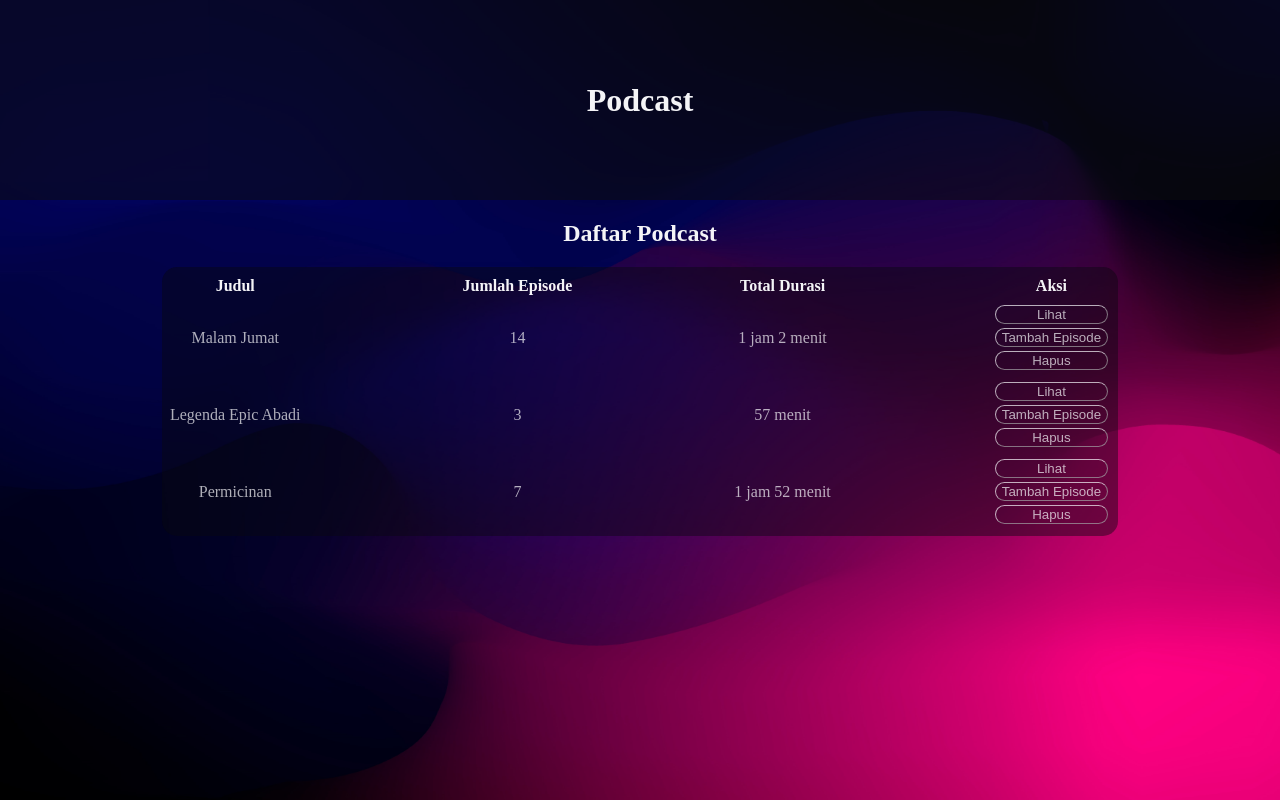
After one commit to F09-Basdat-TK3/TK3-Marmut, a Django app: template fitur_biru/templates/podcast-list.html in a window 1280 px wide. The commit adds this page. Run offline with Django 3.2, Linux system fonts and the light colour scheme; the template is opened without the code that fills it, so the values that code supplies are empty.

Commit message:
More and More FE

```diff
--- /dev/null
+++ b/fitur_biru/static/css/podcast-list.css
@@ -0,0 +1,92 @@
+body, html {
+  margin: 0;
+  padding: 0;
+  height: 100%;
+}
+.header {
+  background-color: rgba(12, 12, 13, 0.54);
+  height: 200px;
+  display: flex;
+  justify-content: center;
+  align-items: center;
+}
+.header-container {
+  display: inline-block;
+}
+.content {
+  height: 100%;
+  flex: 1;
+}
+.tittle {
+  text-align: center;
+  margin: 10px;
+}
+.name {
+  text-align: center;
+  margin: 10px;
+}
+.info {
+  padding: 50px;
+}
+.eps {
+  text-align: center;
+  margin: 20px;
+}
+.content-table {
+  margin-left: auto;
+  margin-right: auto;
+}
+.desktop-1 {
+  min-height: 100%;
+  display: flex;
+  flex-direction: column;
+}
+.tittle, .name, .eps, .content-header, .content-header-l, .content-header-r {
+  color: #f4f4f7;
+}
+.content-header, .tuple {
+  padding-left: 80px;
+  padding-right: 80px;
+}
+.content-header-l, .tuple-l {
+  padding-right: 80px;
+}
+.content-header-r, .tuple-r {
+  padding-left: 80px;
+}
+.info, .tuple, .tuple-l, .tuple-r {
+  color: #f4f4f7b6;
+}
+.tuple-l, .tuple, .tuple-r, .content-header-l, .content-header, .content-header-r {
+  padding-top: 3px;
+  padding-bottom: 3px;
+  text-align: center;
+}
+.bgr {
+  position: absolute;
+  width: 100%;
+  height: 100%;
+  object-fit: cover;
+  z-index: -1;
+}
+.header, .content {
+  position: relative;
+  z-index: 1;
+}
+.content-table {
+  background-color: #08070e70;
+  padding: 5px;
+  border-radius: 15px;
+}
+.btn {
+  background: none;
+  color: #f4f4f7b6;
+  border-radius: 10px;
+  border-color: #f4f4f7b6;
+  border-width: 1px;
+  margin: 2px;
+}
+.btn-col {
+  display: flex;
+  flex-direction: column;
+}
--- a/fitur_biru/templates/chart-list.html
+++ b/fitur_biru/templates/chart-list.html
@@ -12,7 +12,7 @@
   </head>
   <body>
     <div class="desktop-1">
-      <img class="wallpaper" alt="" src="{% static 'images/Background.jpg' %}" />
+      <img class="wallpaper" alt="" src="{% static 'images/Background.jpg' %}"/>
       <div class="form-container">
         <div class="form-content">
           <h1 class="title">Chart</h1>
--- /dev/null
+++ b/fitur_biru/templates/podcast-list.html
@@ -0,0 +1,70 @@
+<!DOCTYPE html>
+{% load static %}
+<link rel="stylesheet" href="{% static 'css/podcast-list.css'%}">
+<html>
+  <head>
+    <meta charset="utf-8" />
+    <meta name="viewport" content="initial-scale=1, width=device-width"/>
+    <link
+      rel="stylesheet"
+      href="https://fonts.googleapis.com/css2?family=Inter:wght@700;800&display=swap"
+    />
+  </head>
+  <body>
+    <div class="desktop-1">
+      <img class="bgr" alt="" src="{% static 'images/Background.jpg'%}"/>
+      <div class="header">
+        <div class="header-container">
+          <h1 class="tittle">Podcast</h1>
+        </div>
+      </div>
+      <div class="content">
+        <h2 class="eps">Daftar Podcast</h2>
+        <table class="content-table">
+          <tr>
+              <th class="content-header-l">Judul</th>
+              <th class="content-header">Jumlah Episode</th>
+              <th class="content-header">Total Durasi</th>
+              <th class="content-header-r">Aksi</th>
+          </tr>
+          <tr>
+              <td class="tuple-l">Malam Jumat</td>
+              <td class="tuple">14</td>
+              <td class="tuple">1 jam 2 menit</td>
+              <td class="tuple-r">
+                <div class="btn-col">
+                  <button class="btn">Lihat</button>
+                  <button class="btn">Tambah Episode</button>
+                  <button class="btn">Hapus</button>
+                </div>
+              </td>
+          </tr>
+          <tr>
+              <td class="tuple-l">Legenda Epic Abadi</td>
+              <td class="tuple">3</td>
+              <td class="tuple">57 menit</td>
+              <td class="tuple-r">
+                <div class="btn-col">
+                  <button class="btn">Lihat</button>
+                  <button class="btn">Tambah Episode</button>
+                  <button class="btn">Hapus</button>
+                </div>
+              </td>
+          </tr>
+          <tr>
+              <td class="tuple-l">Permicinan</td>
+              <td class="tuple">7</td>
+              <td class="tuple">1 jam 52 menit</td>
+              <td class="tuple-r">
+                <div class="btn-col">
+                  <button class="btn">Lihat</button>
+                  <button class="btn">Tambah Episode</button>
+                  <button class="btn">Hapus</button>
+                </div>
+              </td>
+          </tr>
+        </table>
+      </div>
+    </div>
+  </body>
+</html>
--- a/fitur_biru/templates/podcast.html
+++ b/fitur_biru/templates/podcast.html
@@ -52,7 +52,7 @@
               <td class="tuple-r" id="tuple-tanggal">18/04/2024</td>
           </tr>
           <tr>
-              <td class="tuple-l",>Penampakah Wajah hitam.</td>
+              <td class="tuple-l">Penampakah Wajah Hitam</td>
               <td class="tuple">Aih, muka gua.</td>
               <td class="tuple" id="durasi">1 menit</td>
               <td class="tuple-r" id="tuple-tanggal">11/04/2024</td>
--- a/fitur_biru/views.py
+++ b/fitur_biru/views.py
@@ -1,4 +1,4 @@
 from django.shortcuts import render
 
 def show_podcast(request):
-    return render(request, "chart-detail.html", {})
+    return render(request, "episode-list.html", {})
```
Also changed, not shown: fitur_biru/static/css/create-podcast.css (added, +159 -0 lines), fitur_biru/templates/create-episode.html (added, +38 -0 lines), fitur_biru/templates/create-podcast.html (added, +64 -0 lines), fitur_biru/templates/episode-list.html (added, +71 -0 lines).
